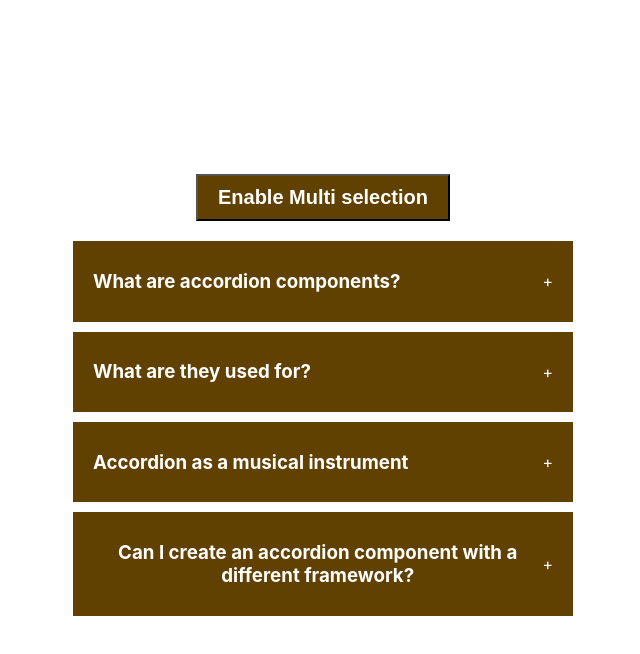
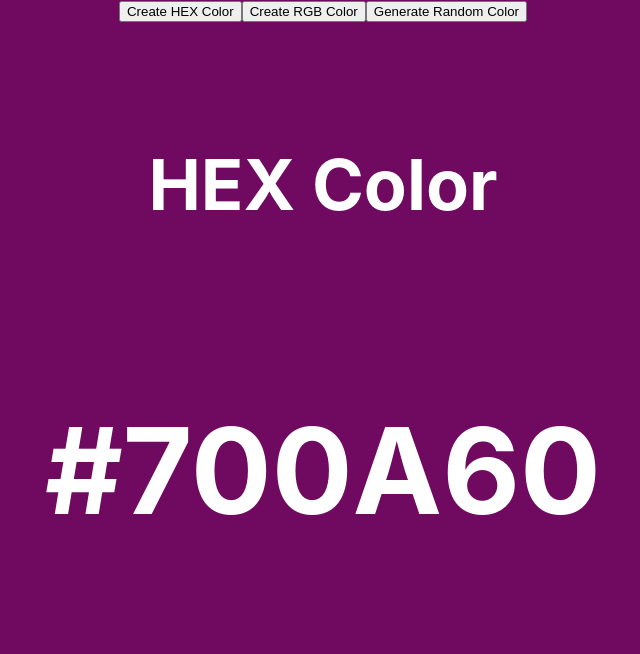
Before and after one commit to Rohithmittu/React-Practice, a React (Create React App) app: page / in a window 1280 px wide. Shown: the top 654 px of the page, without its empty margins (317-957 px from the left). Built offline with nearby package versions, Linux system fonts and the light colour scheme.

Commit message:
random-color generator project is finished and learned about useeffect hook

```diff
--- a/src/App.js
+++ b/src/App.js
@@ -1,11 +1,13 @@
 import logo from './logo.svg';
 import './App.css';
 import Accordian from './Components/Accordion';
+import RandomColor from './Components/Random-color';
 
 function App() {
   return (
     <div className="App">
-      <Accordian />
+      {/* <Accordian /> */}
+      <RandomColor />
     </div>
   );
 }
--- a/src/Components/Accordion/index.jsx
+++ b/src/Components/Accordion/index.jsx
@@ -34,7 +34,7 @@
       <div className="accordian">
         {data && data.length > 0 ? (
           data.map((dataItem) => (
-            <div className="item">
+            <div className="item" key={dataItem.id}>
               <div
                 onClick={
                   enableMultiSelection
--- /dev/null
+++ b/src/Components/Random-color/index.jsx
@@ -0,0 +1,74 @@
+import { useEffect, useState } from "react";
+
+export default function RandomColor() {
+  const [typeOfColor, setTypeOfColor] = useState("hex");
+  const [color, setColor] = useState("#000000");
+
+
+  function randomColorUtility(length) {
+    return Math.floor(Math.random() * length);
+  }
+
+  function handleCreateRandomHexColor() {
+    // #678765
+    const hex = [0,1, 2, 3, 4, 5, 6, 7, 8, 9, "A", "B", "C", "D", "E", "F"];
+    let hexColor = "#";
+
+    for (let i = 0; i < 6; i++) {
+      hexColor += hex[randomColorUtility(hex.length)];
+    }
+    setColor(hexColor);
+  }
+
+  function handleCreateRandomRgbColor() {
+    const r = randomColorUtility(256);
+    const g = randomColorUtility(256);
+    const b = randomColorUtility(256);
+
+    setColor(`rgb(${r},${g}, ${b})`);
+  }
+
+  useEffect(() => {
+    if (typeOfColor === "rgb") handleCreateRandomRgbColor();
+    else handleCreateRandomHexColor();           // use effect hoook is used in place where we need to
+                                                //  rerender the page when some values have been changes
+    console.log("useeffect")
+  }, [typeOfColor]);
+
+  return (
+    <div
+      style={{
+        width: "100vw",
+        height: "100vh",
+        background: color,
+      }}
+    >
+      <button onClick={() => setTypeOfColor("hex")}>Create HEX Color</button>
+      <button onClick={() => setTypeOfColor("rgb")}>Create RGB Color</button>
+      <button
+        onClick={
+          typeOfColor === "hex"
+            ? handleCreateRandomHexColor
+            : handleCreateRandomRgbColor
+        }
+      >
+        Generate Random Color
+      </button>
+      <div
+        style={{
+          display: "flex",
+          justifyContent: "center",
+          alignItems: "center",
+          color: "#fff",
+          fontSize: "60px",
+          marginTop: "50px",
+          flexDirection  :'column',
+          gap :'20px'
+        }}
+      >
+        <h3>{typeOfColor === "rgb" ? "RGB Color" : "HEX Color"}</h3>
+        <h1>{color}</h1>
+      </div>
+    </div>
+  );
+}
```
